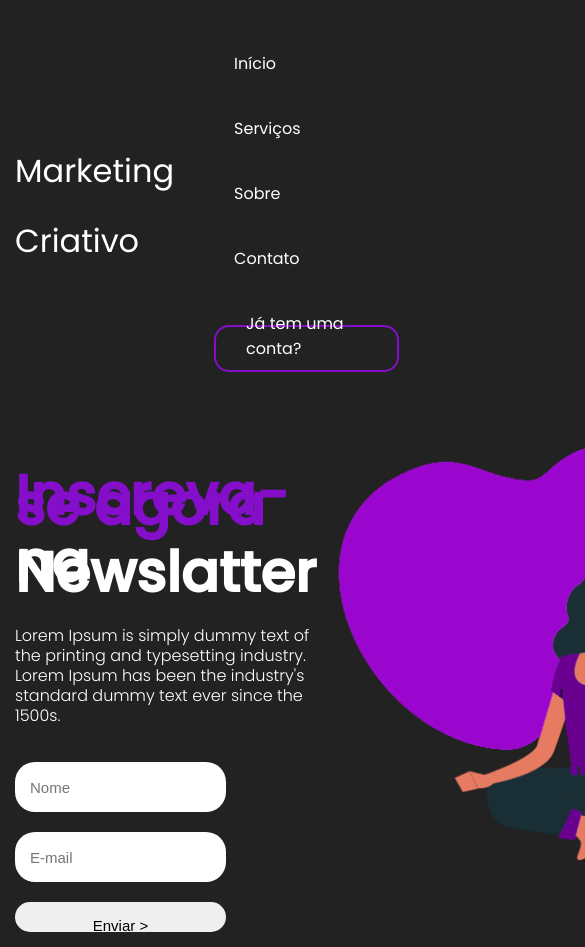
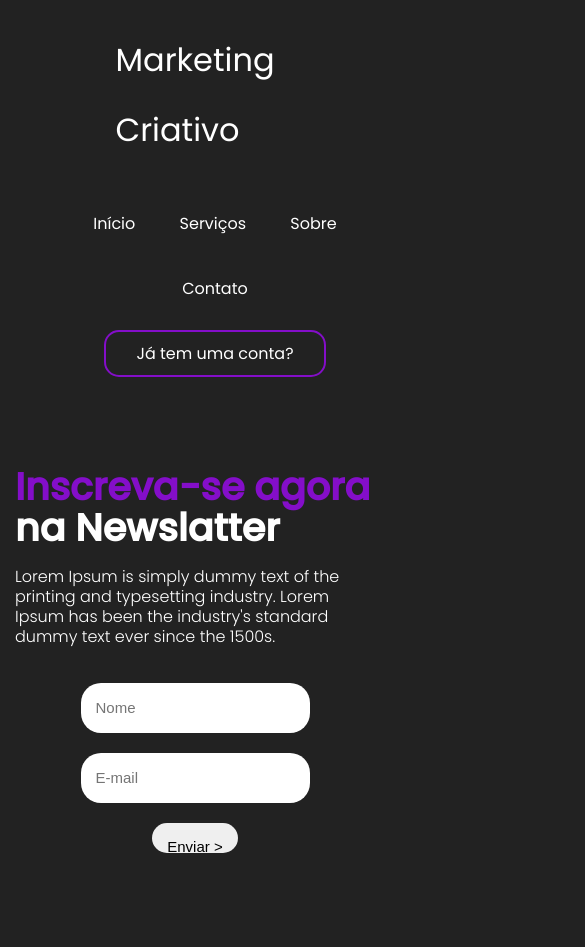
Before and after one commit to felipe-tneves/lange_page_Marketing, a plain HTML site: page index.html in a window 390 px wide. Shown: the top 947 px of the page, 585 px wide, since content can reach past the window. After the commit the page ends 868 px from the top, so only its background shows below. Drawn offline with Linux system fonts and the light colour scheme.

Commit message:
feat: começando a fazer responsividade

```diff
--- a/index.html
+++ b/index.html
@@ -7,6 +7,7 @@
     <title>Landing Page</title>
     <link rel="stylesheet" href="./styles/style.css">
     <link rel="stylesheet" href="./styles/fonts.css">
+    <link rel="stylesheet" href="./styles/media.css">
 </head>
 
 <body>
--- /dev/null
+++ b/styles/media.css
@@ -0,0 +1,31 @@
+@media screen and (max-width: 760px){
+
+    header{
+        flex-direction: column;
+    }
+
+    main{
+        flex-direction: column;
+    }
+
+    h2{
+        font-size: 38px;
+    }
+
+    form{
+        margin: 0 auto;
+        width: 100%;
+    }
+
+    input{
+        align-self: center;
+    }
+
+    img{
+        display: none;
+    }
+
+    ul{
+        text-align: center;
+    }
+}
```
